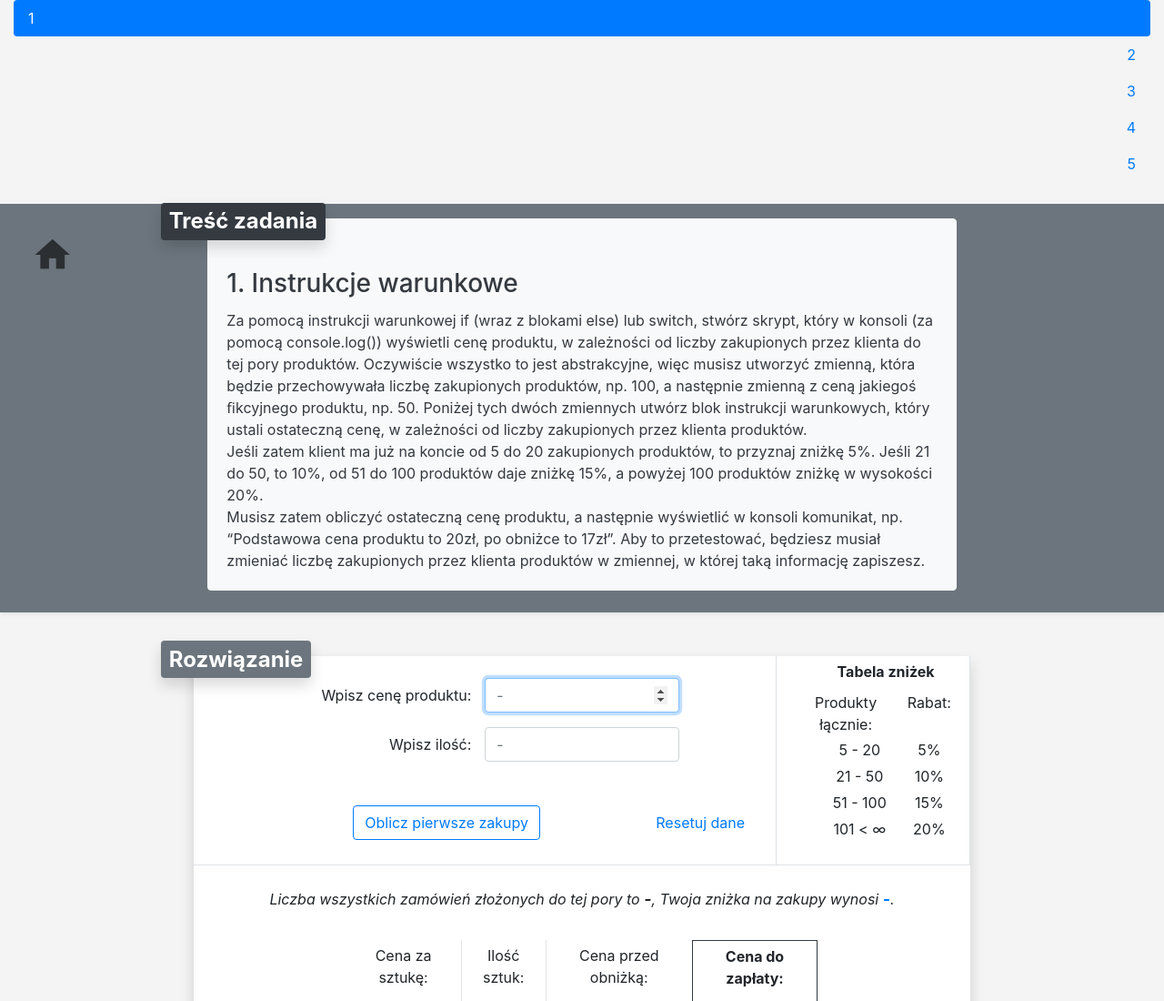
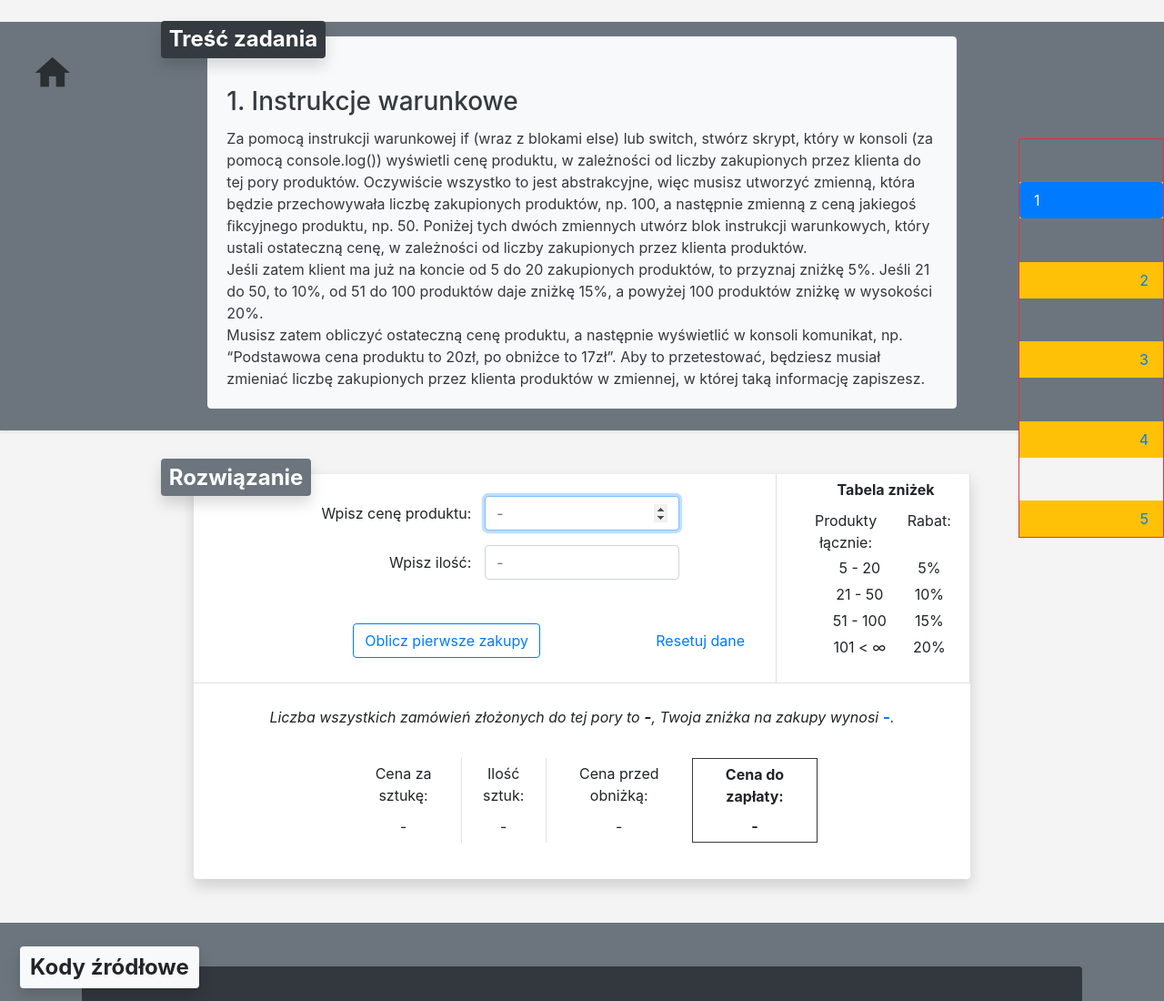
Before and after one commit to kargeb/bootcampJavaScript, a plain HTML site: page week_1/11.html in a window 1280 px wide. Shown: the top 1100 px of the page at 91% size. Drawn offline with nearby package versions, Linux system fonts and the light colour scheme.

Commit message:
nav beginning

```diff
--- a/css/styleNew.css
+++ b/css/styleNew.css
@@ -206,15 +206,23 @@ progress {
 
 }
 
-/* nav {
+.mainNav {
     margin-top: 10%;
-    right: 2%;
+    right: 0%;
+    width: 10rem;
     position: fixed;
-} */
+    border: #dc3545 solid 1px;
+}
 
-/* nav li {
+.mainNav li {
     margin-top: 30%;
-} */
+    background-color: #ffc107;
+}
+
+.mainNav li:hover {
+    margin-top: 30%;
+    background-color: #3d07ff;
+}
 
 #task33div{
     min-height: 5rem;
--- a/week_1/11.html
+++ b/week_1/11.html
@@ -25,7 +25,7 @@
 
 <body>
     <div class="container-fluid ">
-            <nav>
+            <nav class="mainNav">
                     <ul class="nav nav-pills flex-column">
                             <li class="nav-item">
                               <a class="nav-link active" href="#">1</a>
```
